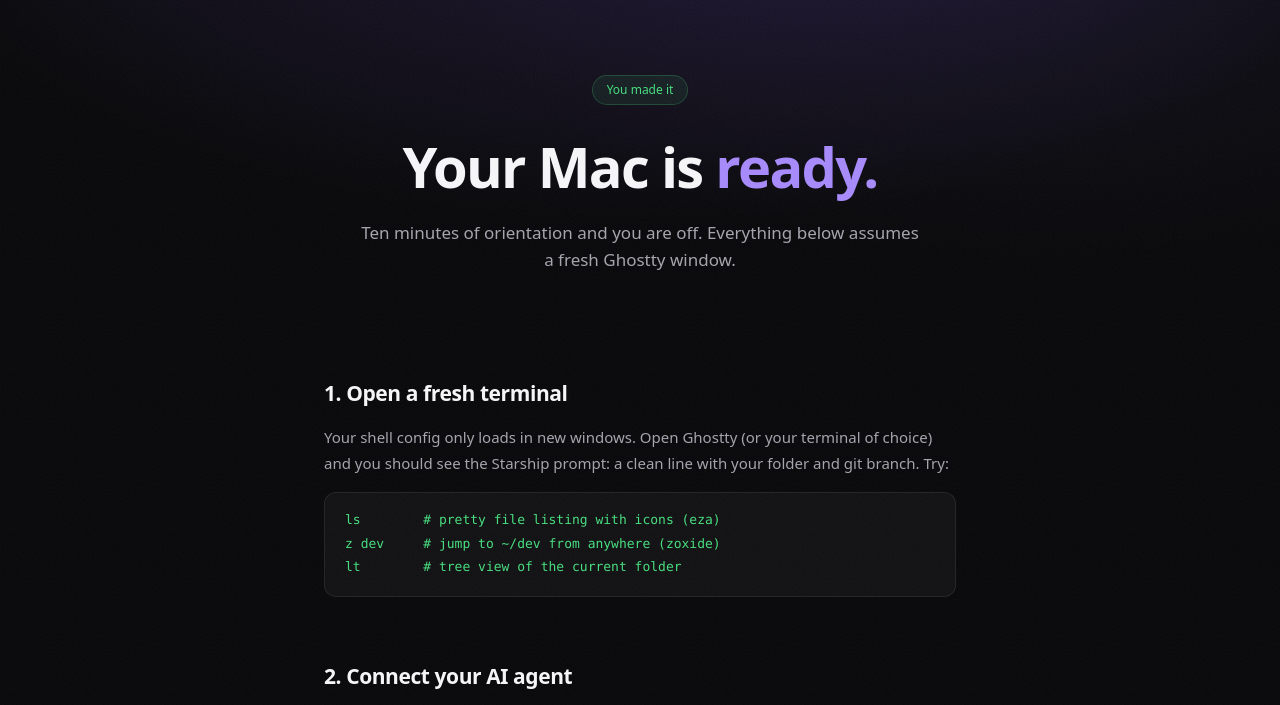
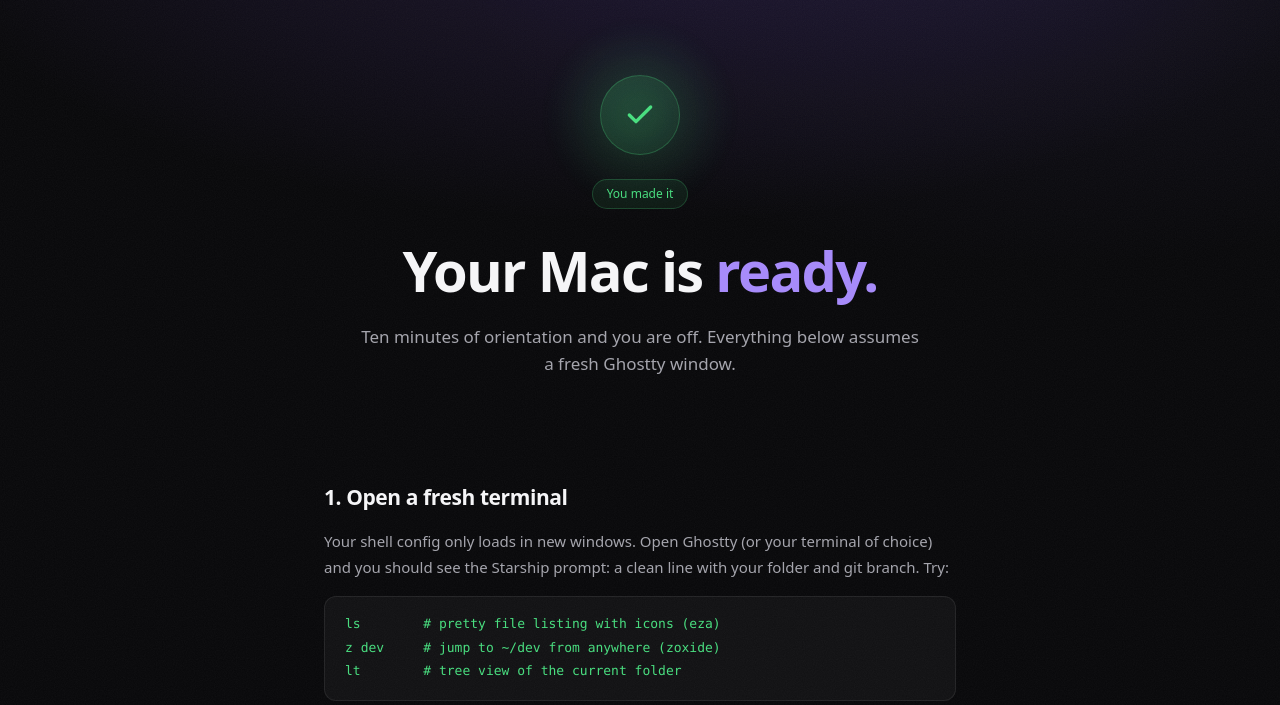
Before and after one commit to bitbonsai/vibetoolbox, a website: page public/next-steps.html in a window 1280 px wide. Shown: the part 77-782 px from the top of the page. Drawn offline with Linux system fonts and the light colour scheme.

Commit message:
feat: success checkmark with glow on next-steps; short git aliases
- Green circled check with pulsing radial glow above the next-steps
  hero, adapted from the reference site to our palette
- Installer adds git-level aliases (s, p, pl, b, d, ds, lg, amend,
  ac "msg") via git config, each only when unset; cheatsheet updated

```diff
--- a/public/next-steps.html
+++ b/public/next-steps.html
@@ -41,6 +41,9 @@
   <main>
     <section class="hero">
       <div class="container">
+        <div class="success-icon" aria-hidden="true">
+          <svg viewBox="0 0 24 24" fill="none" stroke="currentColor" stroke-width="2.5" stroke-linecap="round" stroke-linejoin="round"><polyline points="20 6 9 17 4 12"/></svg>
+        </div>
         <p class="hero-pill">You made it</p>
         <h1>Your Mac is <em>ready.</em></h1>
         <p class="hero-sub">Ten minutes of orientation and you are off. Everything below assumes a fresh Ghostty window.</p>
@@ -81,6 +84,8 @@ c         # or opencode, codex, pi, crush</code></pre>
           <tr><th>Type</th><th>Get</th></tr>
           <tr><td><code>c</code></td><td>Claude Code, auto permissions</td></tr>
           <tr><td><code>gs</code> / <code>gaa</code> / <code>gcm "msg"</code> / <code>gp</code></td><td>git status, add all, commit, push</td></tr>
+          <tr><td><code>git ac "msg"</code></td><td>add everything and commit in one go</td></tr>
+          <tr><td><code>git lg</code></td><td>pretty history graph</td></tr>
           <tr><td><code>lg</code></td><td>lazygit, visual git (if installed)</td></tr>
           <tr><td><code>ls</code> / <code>lsa</code> / <code>lt</code></td><td>listings and trees via eza</td></tr>
           <tr><td><code>z somefolder</code></td><td>jump to a folder you have visited</td></tr>
--- a/public/styles.css
+++ b/public/styles.css
@@ -1338,6 +1338,42 @@ kbd {
     padding-bottom: 3rem;
 }
 
+.success-icon {
+    position: relative;
+    z-index: 1;
+    width: 5rem;
+    height: 5rem;
+    margin: 0 auto 1.5rem;
+    display: flex;
+    align-items: center;
+    justify-content: center;
+    color: var(--green);
+    background: linear-gradient(135deg, rgba(74, 222, 128, 0.15), rgba(74, 222, 128, 0.05));
+    border: 1px solid rgba(74, 222, 128, 0.25);
+    border-radius: 50%;
+}
+
+.success-icon svg {
+    width: 2rem;
+    height: 2rem;
+}
+
+.success-icon::before {
+    content: '';
+    position: absolute;
+    inset: -2.5rem;
+    z-index: -1;
+    border-radius: 50%;
+    background: radial-gradient(circle, rgba(74, 222, 128, 0.25) 0%, transparent 65%);
+    filter: blur(0.75rem);
+    animation: pulse-glow 3s ease-in-out infinite;
+}
+
+@keyframes pulse-glow {
+    0%, 100% { transform: scale(1); opacity: 0.6; }
+    50% { transform: scale(1.3); opacity: 1; }
+}
+
 .steps-page h1 {
     font-size: clamp(2rem, 5vw, 3.5rem);
 }
```
Also changed, not shown: site/pages/next-steps.html (+5 -0 lines), 2 other files.
